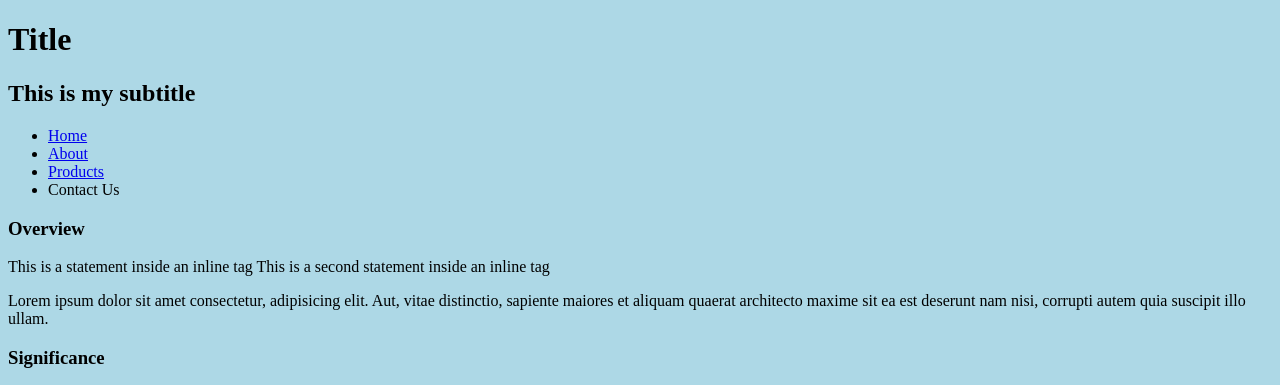
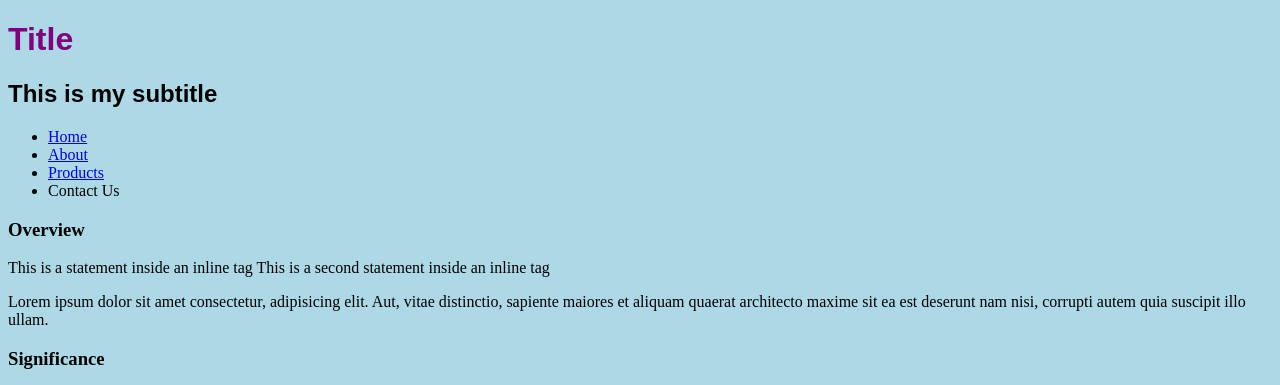
Before and after one commit to maratsalem/CSI3150Demo, a plain HTML site: page index.html in a window 1280 px wide. Shown: the top 385 px of the page. Drawn offline with Linux system fonts and the light colour scheme; a script that the page names is missing.

Commit message:
Testing, added some css

```diff
--- a/css/style-tutorial.css
+++ b/css/style-tutorial.css
@@ -5,3 +5,11 @@
 body {
   background-color: lightblue;
 }
+
+#primary-heading {
+  color: purple;
+}
+
+.heading-group {
+  font-family: sans-serif;
+}
--- a/index.html
+++ b/index.html
@@ -27,8 +27,10 @@
       <!-- this is a comment in html 5 -->
       <!-- Division of the title -->
       <div>
-        <h1>Title</h1>
-        <h2>This is my subtitle</h2>
+        <h1 id="primary-heading" class="heading-group">Title</h1>
+        <h2 id="secondary-heading" class="heading-group">
+          This is my subtitle
+        </h2>
       </div>
       <!-- navigation menu -->
       <nav>
```
